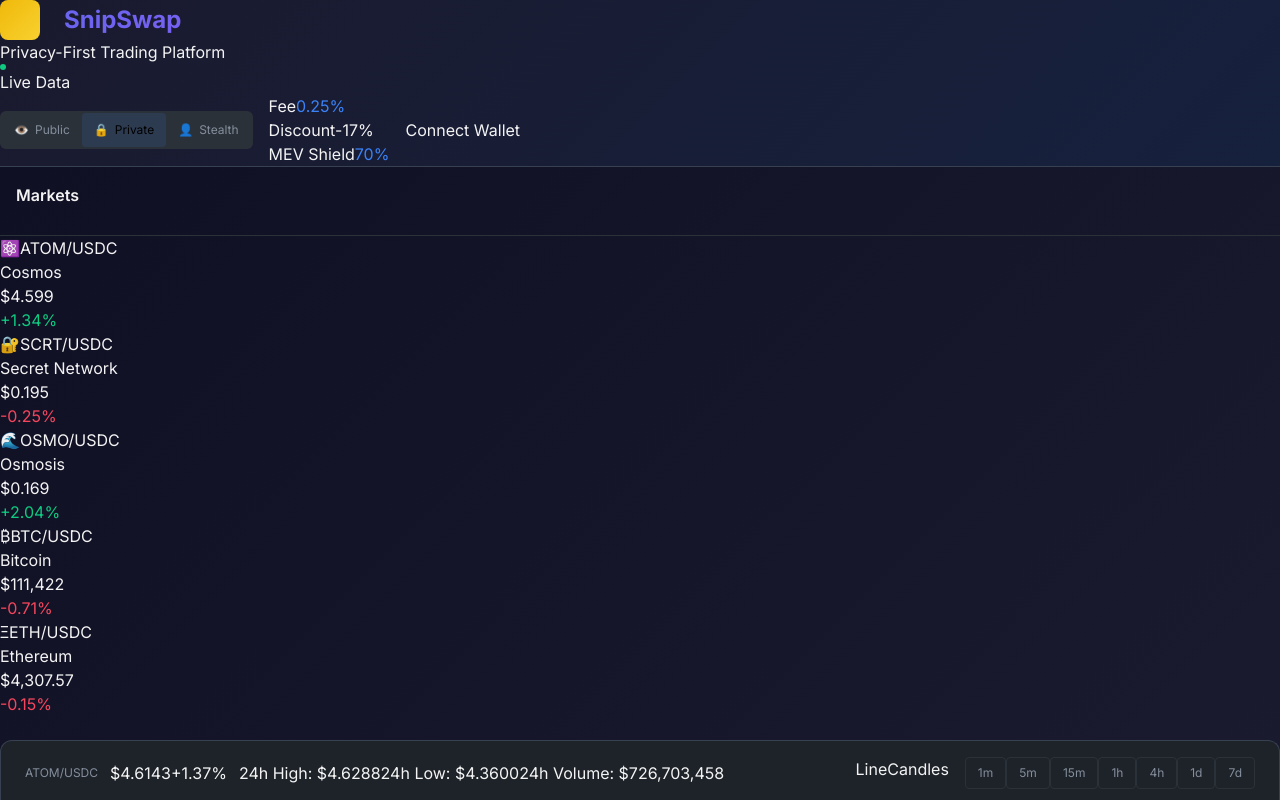
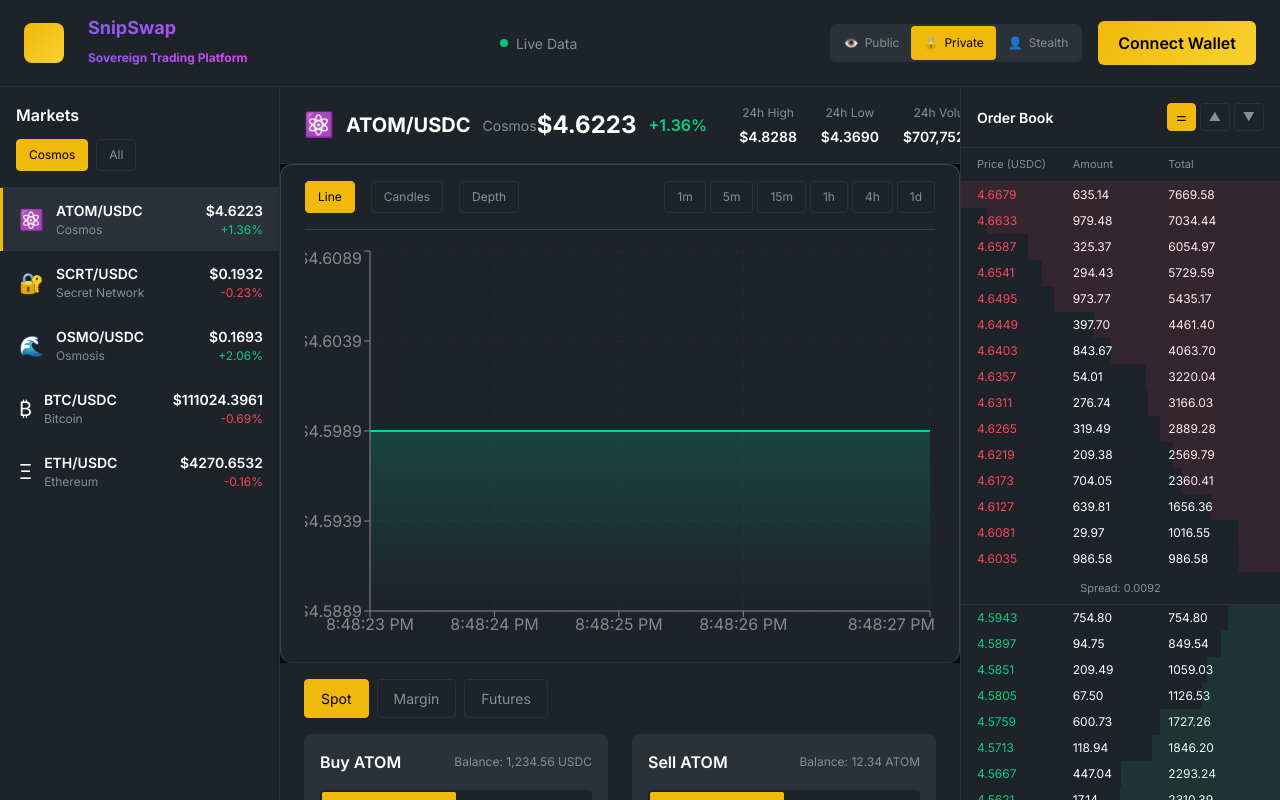
Before and after one commit to snipswap/snipswap-frontend, a React (Vite) app in the folder frontend-upload/: page / in a window 1280 px wide. Shown: the top 800 px of the page. Built offline with nearby package versions, Linux system fonts and the light colour scheme.

Commit message:
🚨 EMERGENCY FIX: Restored original beautiful interface - sorry for the mess!

```diff
--- a/frontend-upload/src/main.jsx
+++ b/frontend-upload/src/main.jsx
@@ -1,11 +1,11 @@
 import React from 'react'
 import ReactDOM from 'react-dom/client'
-import EnhancedProfessionalTradingApp from './components/EnhancedProfessionalTradingApp.jsx'
+import ProfessionalTradingApp from './components/ProfessionalTradingApp.jsx'
 import './index.css'
 import './styles/ProfessionalTrading.css'
 
 ReactDOM.createRoot(document.getElementById('root')).render(
   <React.StrictMode>
-    <EnhancedProfessionalTradingApp />
+    <ProfessionalTradingApp />
   </React.StrictMode>,
 )
```
